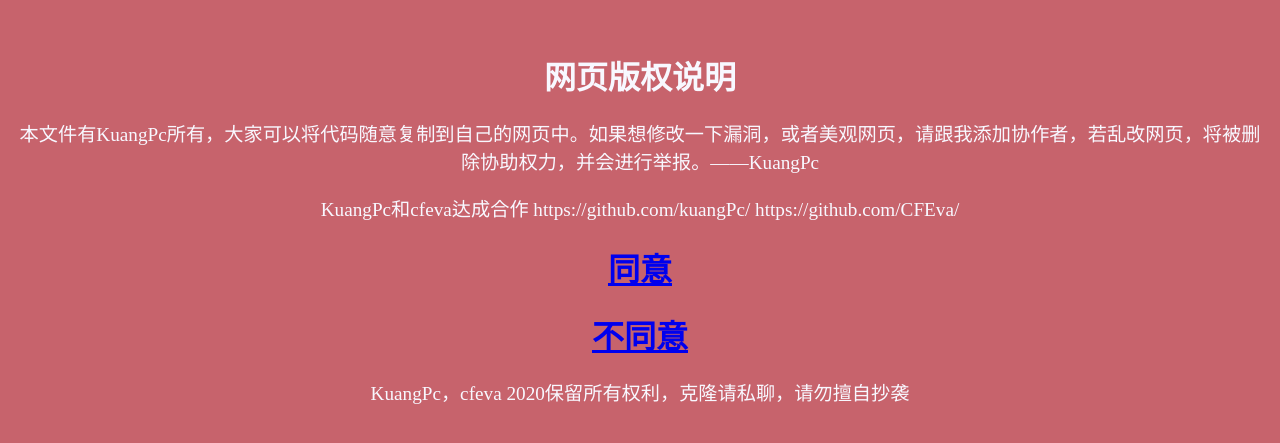
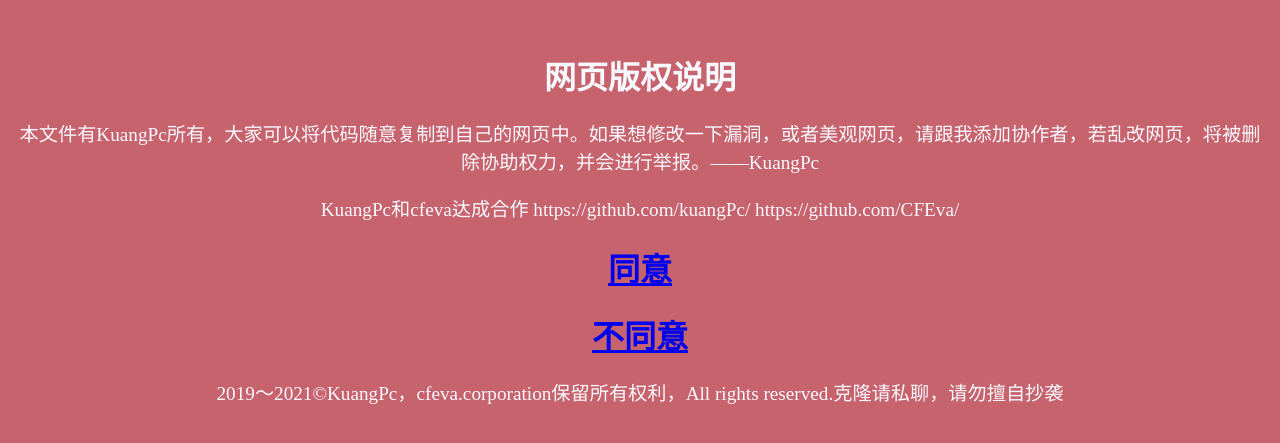
Before and after one commit to byHydrogen/byHydrogen.github.io, a plain HTML site: page 声明.html in a window 1280 px wide. Shown: the part 171-614 px from the top of the page. Drawn offline with Linux system fonts and the light colour scheme.

Commit message:
Update 声明.html

```diff
--- a/声明.html
+++ b/声明.html
@@ -9,5 +9,5 @@
 <p>KuangPc和cfeva达成合作    https://github.com/kuangPc/      https://github.com/CFEva/
 <h1> <a href="https://kuangpc.github.io/"> 同意</a> </h1>
 <h1> <a href="https://112840.github.io/"> 不同意</a> </h1>
-<p>KuangPc，cfeva  2020保留所有权利，克隆请私聊，请勿擅自抄袭</p >
+<p>2019～2021©KuangPc，cfeva.corporation保留所有权利，All rights reserved.克隆请私聊，请勿擅自抄袭</p >
 </body></html>
```
